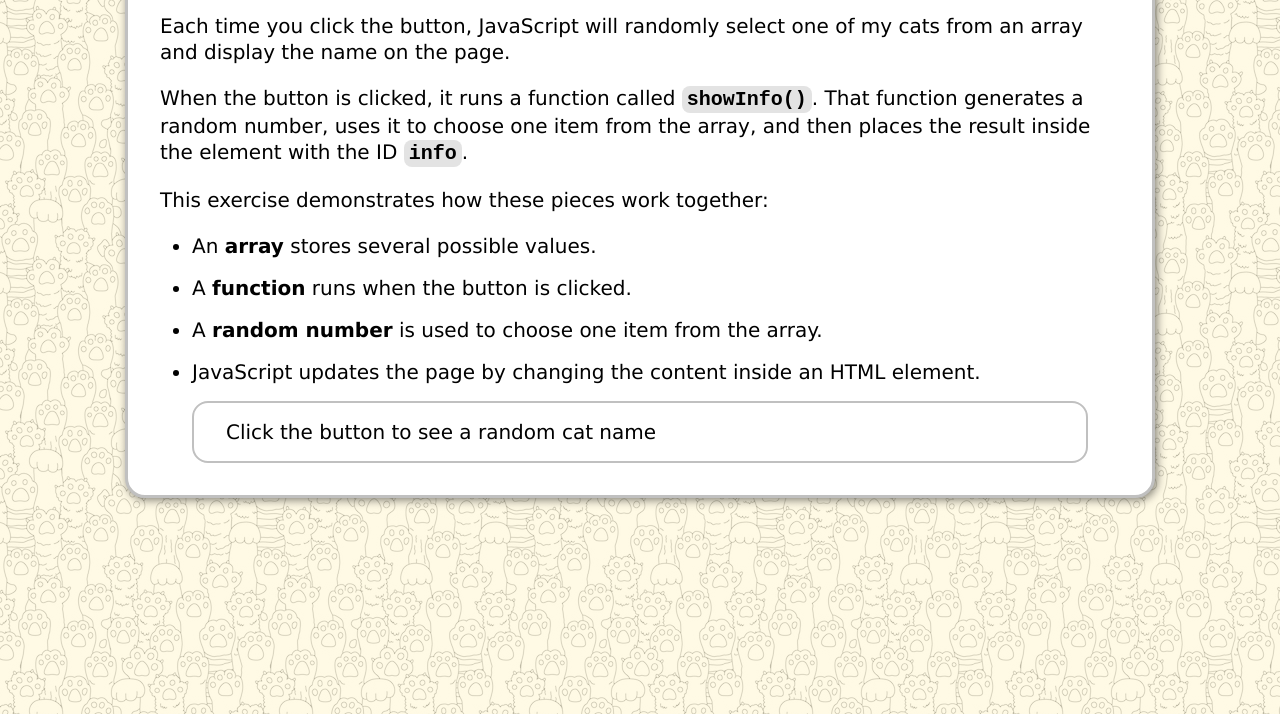
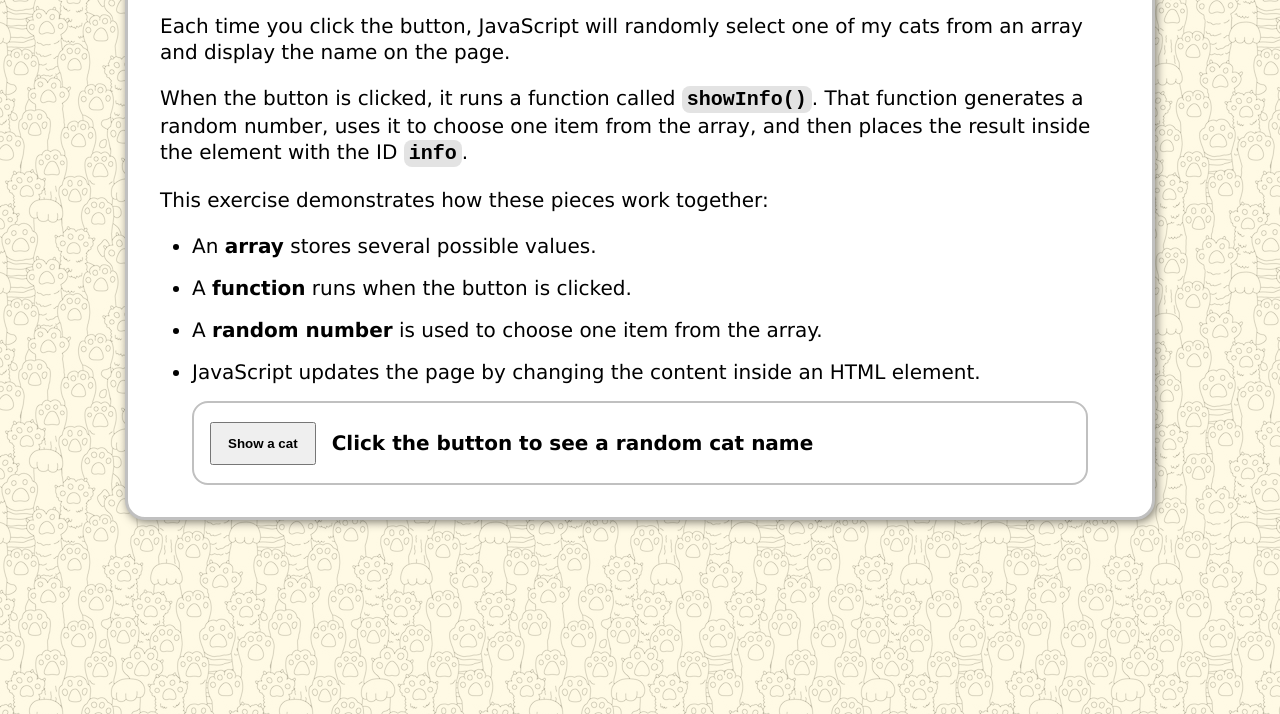
Before and after one commit to KennedyAnne3/Kennedy-Miller-Random-Info, a plain HTML site: page index.html in a window 1280 px wide. Shown: the part 86-800 px from the top of the page. Drawn offline with Linux system fonts and the light colour scheme.

Commit message:
followed the tutorial videos
followed the tutorial videos

```diff
--- a/index.html
+++ b/index.html
@@ -14,6 +14,8 @@
       This prevents JavaScript from trying to access elements
       that haven't been created yet.
    -->
+
+<script src="random-info.js" defer></script>
 
 </head>
 
@@ -63,6 +65,7 @@
              for beginners. Later exercises will introduce event listeners.
         -->
 
+        <button onclick="showInfo()">Show a cat</button>
 
       </div>
 
@@ -72,7 +75,7 @@
            The id="info" allows JavaScript to locate this element
            using document.getElementById().
       -->
-      <div>Click the button to see a random cat name</div>
+      <div id="info">Click the button to see a random cat name</div>
 
     </section>
 
--- a/random-info.js
+++ b/random-info.js
@@ -1,5 +1,5 @@
 // create an array of information
-  var  = [
+  var infoArray = [
    "Ivan",
   "Cookie",
   "Vlad",
@@ -8,15 +8,17 @@
   "Gomez"
 ];
 
-
+function showInfo() {
 
 // generate a random number based on the number of items in the array
-  var randomNumber =
+  var randomNumber = Math.floor(Math.random() * infoArray.length);
 
 // select one random item from the array
-  var randomInfo =
+  var randomInfo = infoArray[randomNumber];
 
 // find the element on the page
-  var infoElement =
+  var infoElement = document.getElementById("info");
 
 // display the random item
+  infoElement.textContent = randomInfo;
+}
```
